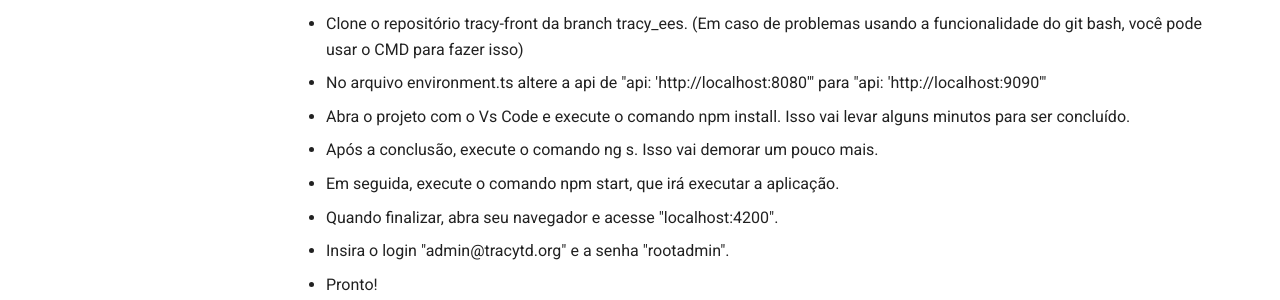
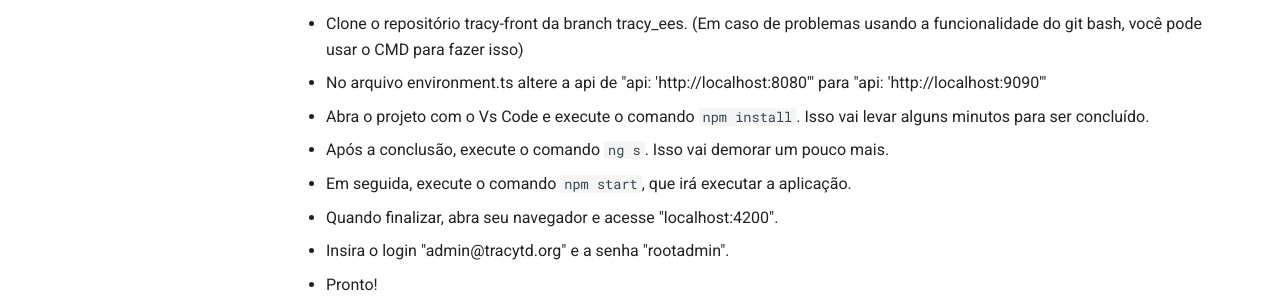
Before and after one commit to tracy-td/tracy-td.github.io, an MkDocs documentation site: the page built from docs/DESENVOLVEDORES/Instalação/Tracy-front-Instalação.md, in a window 1280 px wide and 1021 px high. Shown: the part 493-793 px from the top of the window. Built offline with MkDocs 1.6.1 and Material for MkDocs 9.7.7, drawn with Linux system fonts in a browser that asks for light colours.

```diff
--- a/docs/DESENVOLVEDORES/Instalação/Tracy-front-Instalação.md
+++ b/docs/DESENVOLVEDORES/Instalação/Tracy-front-Instalação.md
@@ -13,9 +13,9 @@ Para construir e executar a aplicação, você precisa dos seguintes requisitos:
 
 - Clone o repositório tracy-front da branch tracy_ees. (Em caso de problemas usando a funcionalidade do git bash, você pode usar o CMD para fazer isso)
 - No arquivo environment.ts altere a api de "api: 'http://localhost:8080'" para "api: 'http://localhost:9090'"
-- Abra o projeto com o Vs Code e execute o comando npm install. Isso vai levar alguns minutos para ser concluído.
-- Após a conclusão, execute o comando ng s. Isso vai demorar um pouco mais.
-- Em seguida, execute o comando npm start, que irá executar a aplicação.
+- Abra o projeto com o Vs Code e execute o comando `npm install`. Isso vai levar alguns minutos para ser concluído.
+- Após a conclusão, execute o comando `ng s`. Isso vai demorar um pouco mais.
+- Em seguida, execute o comando `npm start`, que irá executar a aplicação.
 - Quando finalizar, abra seu navegador e acesse "localhost:4200".
 - Insira o login "admin@tracytd.org" e a senha "rootadmin".
 - Pronto!
```
